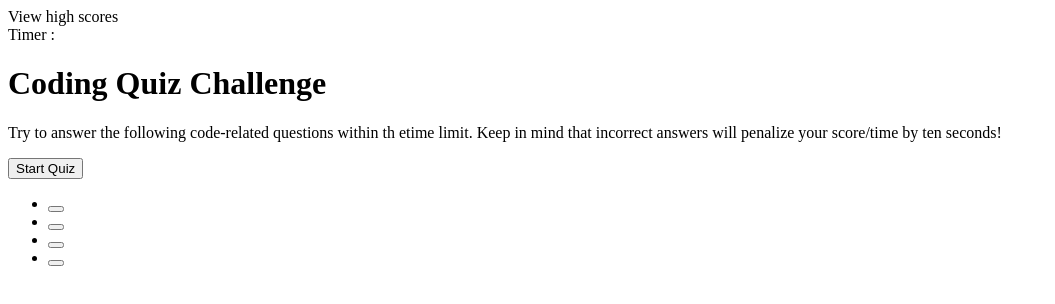
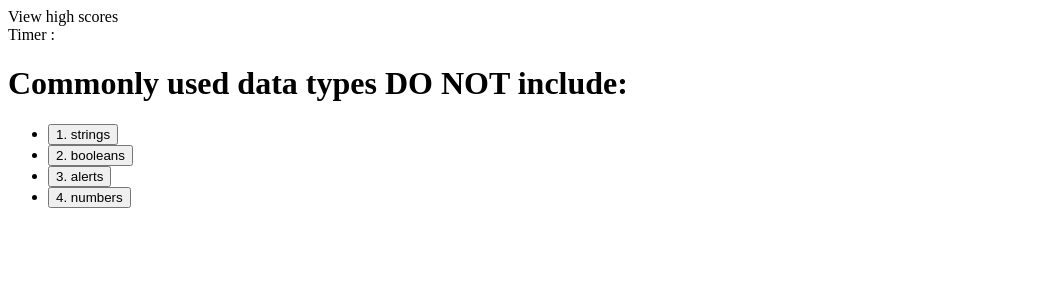
Before and after one commit to palhambra/quizzicles, a plain HTML site: page index.html in a window 1280 px wide. Both pictures are taken after a click on the button "Start Quiz". Shown: the whole page, without its empty margins (0-1055 px from the left). Drawn offline with Linux system fonts and the light colour scheme.

Commit message:
Added the switch from start to quiz

```diff
--- a/assets/script.js
+++ b/assets/script.js
@@ -39,11 +39,22 @@ const questions = {
     a4: "4. all of the above",
   }
 };
-document.getElementById("answers").hidden = true;
+
+
 
 var timerEl = document.getElementById("timer");
 
+// Switches from start menu to questions
 var startButton = document.getElementById("start");
 startButton.addEventListener("click", function(event) {
+  document.getElementById("beginText").hidden = true;
+  document.getElementById("start").hidden = true;
   document.getElementById("answers").hidden = false;
+  document.getElementById("challenge").textContent = questions.q1.question;
+  document.getElementById("a1").textContent = questions.q1.a1;
+  document.getElementById("a2").textContent = questions.q1.a2;
+  document.getElementById("a3").textContent = questions.q1.a3;
+  document.getElementById("a4").textContent = questions.q1.a4;
 })
+
+document.getElementById("answers").hidden = true;
--- a/assets/style.css
+++ b/assets/style.css
@@ -0,0 +1,3 @@
+li {
+
+}
--- a/index.html
+++ b/index.html
@@ -13,11 +13,11 @@
     <div id="timer">Timer : </div>
        </header>
 
-  <div class="questions">
+  <div id="questions">
 
     <!-- Start Menu -->
     <h1 id ="challenge">Coding Quiz Challenge</h1>
-    <p>Try to answer the following code-related questions within th etime limit. Keep in mind that incorrect answers will penalize your score/time by ten seconds!</p>
+    <p id="beginText">Try to answer the following code-related questions within the time limit. Keep in mind that incorrect answers will penalize your score/time by ten seconds!</p>
     <button id="start">Start Quiz</button>
     <!-- Start Menu -->
 
```
